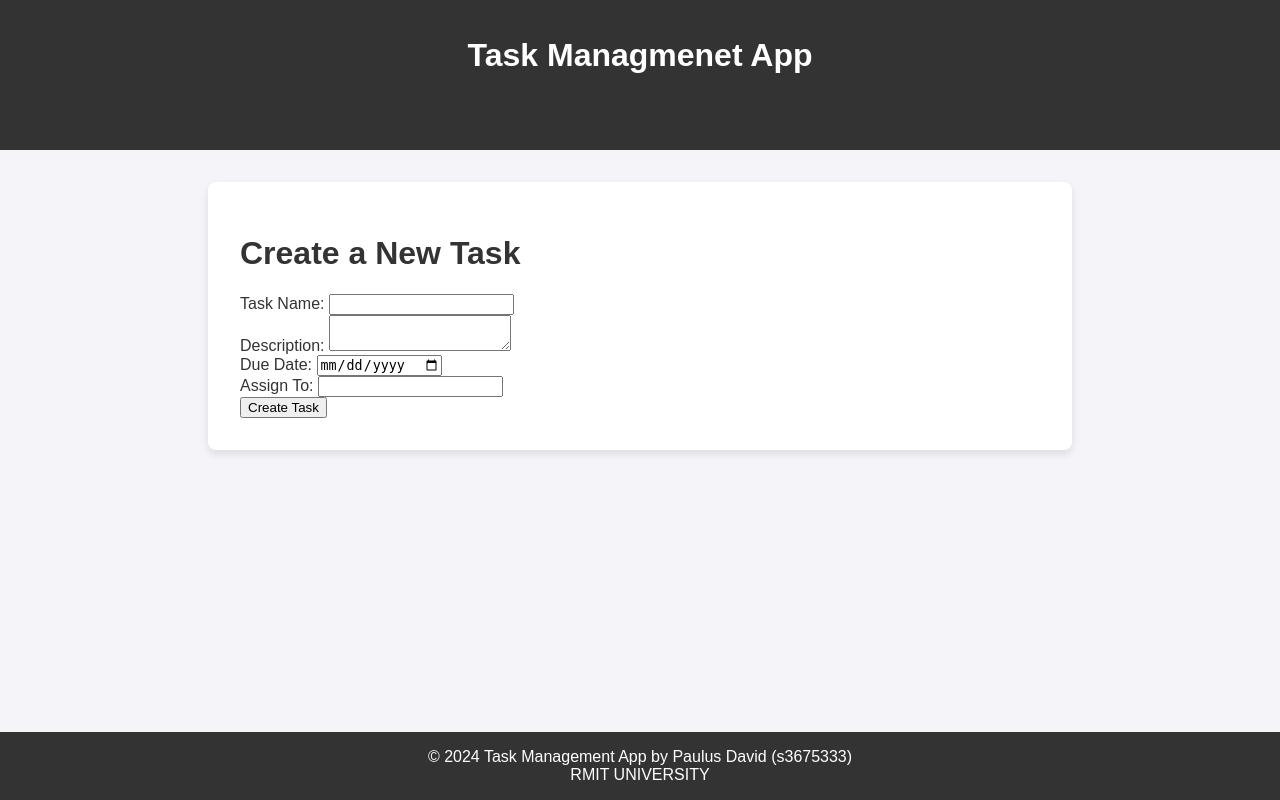
After one commit to paulusdavid/task-management-app, a Flask app: page /create_task in a window 1280 px wide. The commit adds this page. Run offline with Flask 2, Linux system fonts and the light colour scheme.

Commit message:
**Updated task viewer and creator

```diff
--- a/app.py
+++ b/app.py
@@ -2,7 +2,9 @@ from flask import Flask, request, render_template, redirect, url_for, session, f
 import boto3
 import json
 import requests
+import uuid
 from botocore.exceptions import ClientError
+from datetime import datetime
 
 app = Flask(__name__)
 app.secret_key = 'your_secret_key_here'
@@ -10,6 +12,7 @@ app.secret_key = 'your_secret_key_here'
 # Configure AWS credentials and region
 dynamodb = boto3.resource('dynamodb', region_name='ap-southeast-2')
 login_table = dynamodb.Table('login-taskmanagement-a3')
+tasks_table = dynamodb.Table('tasksdata-taskmanagement-a3')
 
 # Initialize the Lambda client
 lambda_client = boto3.client('lambda', region_name='ap-southeast-2')
@@ -81,5 +84,47 @@ def home():
     else:
         return redirect(url_for('login'))  # Redirect to login if not logged in
 
+@app.route('/create_task', methods=['GET', 'POST'])
+def create_task():
+    if request.method == 'POST':
+        # Get form data
+        task_name = request.form['task_name']
+        task_description = request.form['task_description']
+        task_due_date = request.form['task_due_date']
+        assigned_to = request.form['assigned_to']
+        task_status = "Pending"
+        created_at = datetime.now().isoformat()
+
+        task_id = str(uuid.uuid4())
+
+        # Retrieve email from session (assuming user is logged in and email is stored in session)
+        email = session.get('email')
+        if not email:
+            flash('You need to be logged in to create a task.', 'error')
+            return redirect(url_for('login'))
+
+        # Add the task to DynamoDB
+        try:
+            tasks_table.put_item(
+                Item={
+                     'email': email,
+                     'task_id': task_id,
+                     'task_name': task_name,
+                     'task_description': task_description,
+                     'task_due_date': task_due_date,
+                     'assigned_to': assigned_to,
+                     'task_status': task_status,
+                     'created_at': created_at
+                }
+            )
+            flash('Task created successfully!', 'success')
+            return redirect(url_for('view_tasks'))
+        except Exception as e:
+            print(e)
+            flash('Error creating task. Please try again.', 'error')
+
+    # Render the task creation form if request is GET
+    return render_template('create_task.html')
+
 if __name__ == '__main__':
     app.run()
--- a/templates/base.html
+++ b/templates/base.html
@@ -120,6 +120,7 @@
             <ul style="list-style: none; padding: 0; display: inline-block;">
                 {% if session.get('email') %}
                 <li style="display: inline; margin: 0 10px;"><a href="{{ url_for('home') }}" style="color: white; text-decoration: none;">User</a></li>
+                <li style="display: inline; margin: 0 10px;"><a href="{{ url_for('create_task') }}" style="color: white; text-decoration: none;">Create Task</a></li>
                 <li style="display: inline; margin: 0 10px;"><a href="{{ url_for('logout') }}" style="color: white; text-decoration: none;">Logout</a></li>
                 {% endif %}
                 <!-- Display user_name on the right side when logged in -->
--- /dev/null
+++ b/templates/create_task.html
@@ -0,0 +1,33 @@
+{% extends "base.html" %}
+
+{% block title %}Create Task{% endblock %}
+
+{% block content %}
+<h1>Create a New Task</h1>
+
+<form method="post">
+    <div>
+        <label for="task_name">Task Name:</label>
+        <input type="text" name="task_name" required>
+    </div>
+
+    <div>
+        <label for="task_description">Description:</label>
+        <textarea name="task_description" required></textarea>
+    </div>
+
+    <div>
+        <label for="task_due_date">Due Date:</label>
+        <input type="date" name="task_due_date" required>
+    </div>
+
+    <div>
+        <label for="assigned_to">Assign To:</label>
+        <input type="email" name="assigned_to" required>
+    </div>
+
+    <div>
+        <button type="submit">Create Task</button>
+    </div>
+</form>
+{% endblock %}
```
Also changed, not shown: 1 other file.
